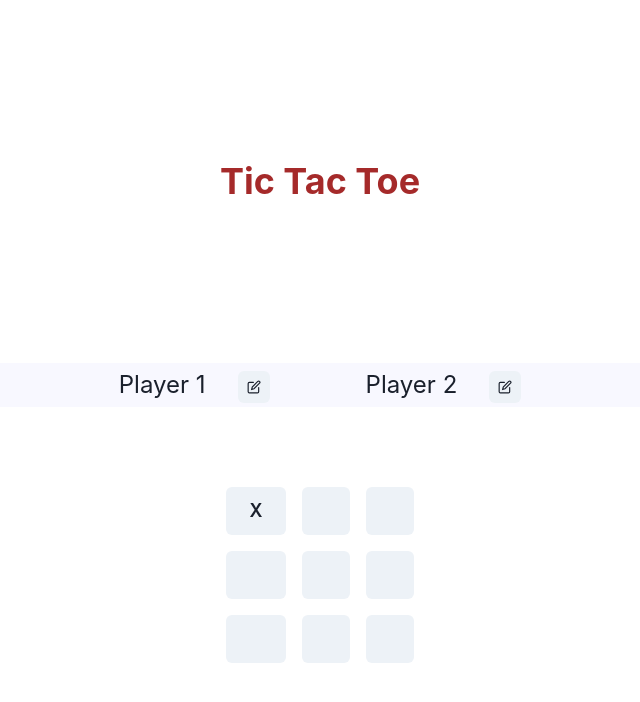
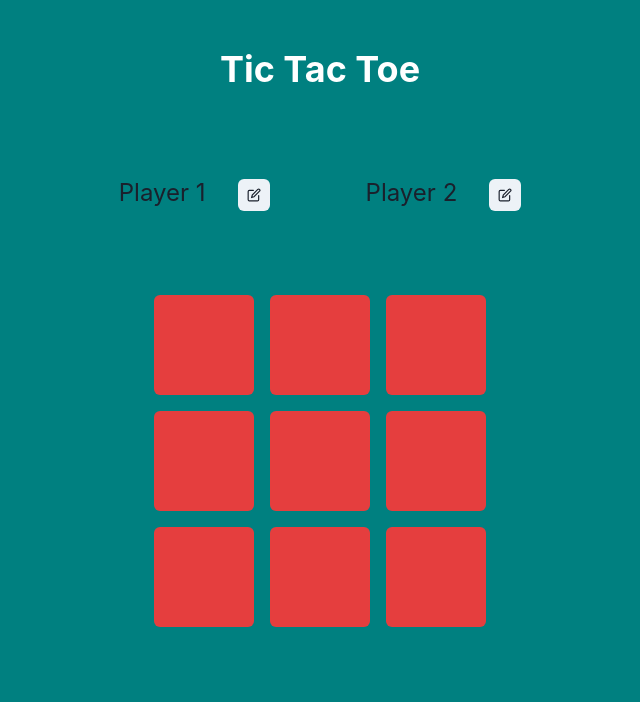
Before and after one commit to dedsecrattle/Tic-Tac-Toe, a React (Vite) app: page / in a window 1280 px wide. Shown: the top 702 px of the page, without its empty margins (320-960 px from the left). Built offline with nearby package versions, Linux system fonts and the light colour scheme.

Commit message:
GUI Updated

```diff
--- a/src/App.jsx
+++ b/src/App.jsx
@@ -4,12 +4,12 @@ import GameBoard from "./components/GameBoard";
 
 function App() {
   return (
-    <>
+    <div style={{backgroundColor: 'teal', height: '100vh'}}>
       <Heading
         textAlign="center"
-        marginTop="10rem"
-        marginBottom="10rem"
-        color="brown"
+        paddingTop='3rem'
+        marginBottom="3rem"
+        color="white"
       >
         Tic Tac Toe
       </Heading>
@@ -17,15 +17,16 @@ function App() {
         direction="row"
         justifyContent="center"
         gap="15%"
-        backgroundColor="ghostwhite"
+        backgroundColor="teal"
         alignContent="center"
         marginX="25%"
+        paddingY='2rem'
       >
         <Player name="Player 1" />
         <Player name="Player 2" />
       </Flex>
       <GameBoard></GameBoard>
-    </>
+    </div>
   );
 }
 
--- a/src/components/GameBoard.jsx
+++ b/src/components/GameBoard.jsx
@@ -1,30 +1,50 @@
 import { Button, Flex } from "@chakra-ui/react";
+import { useState } from "react";
 
 const initialBoard = [
-  ["X", null, null],
+  [null, null, null],
   [null, null, null],
   [null, null, null],
 ];
 
 export default function GameBoard() {
+
+  function handleClick(rowIdx, colIdx) {
+    setGameBoard(() => {
+      const updatedBoard = [...gameBoard.map((item) => [...item])]
+      updatedBoard[rowIdx][colIdx] = 'X'
+      return updatedBoard
+    })
+  }
+
+  const [gameBoard, setGameBoard] = useState([...initialBoard.map((item) => [...item])])
   return (
     <Flex
       alignContent="center"
       justifyContent="center"
-      marginTop="5rem"
       gap="4"
+      direction="column"
+      marginX='25%'
+      backgroundColor='teal'
+      paddingY='3rem'
     >
-      {initialBoard.map((row, rowIdx) => (
-        <Flex direction="column" gap="4" key={rowIdx}>
+      {gameBoard.map((row, rowIdx) => (
+        <Flex gap="4" key={rowIdx} justifyContent='center'>
           {row.map((col, colIdx) => (
-            <Button size="lg" key={`${rowIdx}${colIdx}`}>
-              {initialBoard[rowIdx][colIdx] == null
+            <Button     style={{
+              height: "100px",
+              width: "100px",
+              padding: "0 24px",
+            }} fontSize='30px' key={`${rowIdx}${colIdx}`} colorScheme="red" onClick={() => handleClick(rowIdx, colIdx)}>
+              {gameBoard[rowIdx][colIdx] == null
                 ? ""
-                : initialBoard[rowIdx][colIdx]}
+                : gameBoard[rowIdx][colIdx]}
             </Button>
           ))}
         </Flex>
       ))}
     </Flex>
   );
+
+
 }
```
